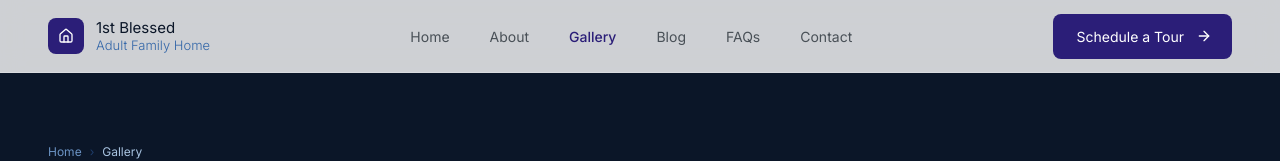
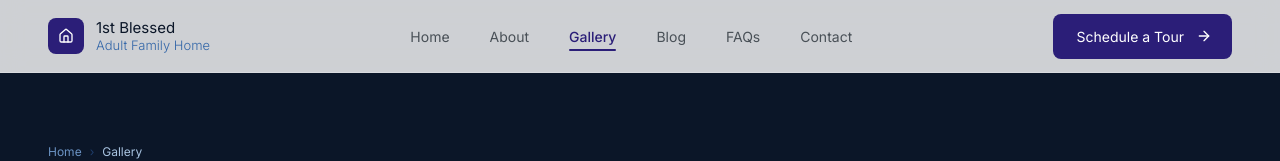
Before and after one commit to qezman/1stBlessedAFH, a Next.js app: page /gallery in a window 1280 px wide. Shown: the top 161 px of the page. Built offline with nearby package versions, Linux system fonts and the light colour scheme.

Commit message:
feat(ux): add framer-motion scroll reveal and animated navbar underline

```diff
--- a/components/layout/Navbar.tsx
+++ b/components/layout/Navbar.tsx
@@ -4,6 +4,7 @@ import { useState, useEffect } from "react";
 import Link from "next/link";
 import { usePathname } from "next/navigation";
 import { Home, Menu, X, ArrowRight } from "lucide-react";
+import { motion } from "framer-motion";
 
 const NAV_LINKS = [
   { name: "Home", path: "/" },
@@ -40,7 +41,7 @@ export function Navbar() {
           </Link>
 
           {/* Navigation Links centered */}
-          <nav className="hidden lg:flex items-center gap-7 xl:gap-10">
+          <nav className="hidden lg:flex items-center gap-8 xl:gap-10">
             {NAV_LINKS.map(({ name, path }) => {
               const active = pathname === path;
               return (
@@ -48,13 +49,20 @@ export function Navbar() {
                   key={path}
                   href={path}
                   prefetch
-                  className={`text-[14px] transition-colors hover:text-[#2B1E78] ${
+                  className={`relative text-[14px] transition-colors hover:text-[#2B1E78] ${
                     active
                       ? "text-[#2B1E78] font-medium"
                       : "text-[#495057] font-normal"
                   }`}
                 >
                   {name}
+                  {active && (
+                    <motion.div
+                      layoutId="nav-underline"
+                      className="absolute left-0 right-0 -bottom-1 h-[2px] bg-[#2B1E78] rounded-full"
+                      transition={{ type: "spring", stiffness: 380, damping: 30 }}
+                    />
+                  )}
                 </Link>
               );
             })}
--- a/components/ui/Reveal.tsx
+++ b/components/ui/Reveal.tsx
@@ -1,4 +1,7 @@
+"use client";
+
 import { ReactNode } from "react";
+import { motion } from "framer-motion";
 
 interface RevealProps {
   children: ReactNode;
@@ -7,6 +10,16 @@ interface RevealProps {
   className?: string;
 }
 
-export function Reveal({ children, className }: RevealProps) {
-  return <div className={className}>{children}</div>;
+export function Reveal({ children, delay = 0, y = 30, className }: RevealProps) {
+  return (
+    <motion.div
+      initial={{ opacity: 0, y }}
+      whileInView={{ opacity: 1, y: 0 }}
+      viewport={{ once: true, margin: "-50px" }}
+      transition={{ duration: 0.6, delay, ease: [0.16, 1, 0.3, 1] }}
+      className={className}
+    >
+      {children}
+    </motion.div>
+  );
 }
```
